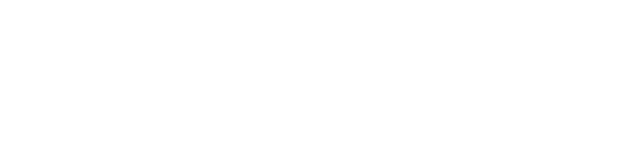
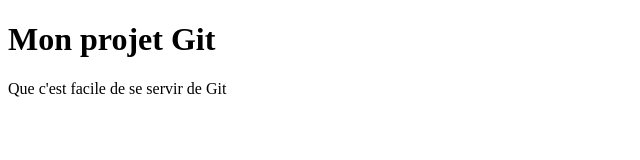
Before and after one commit to ohalim23/mon_premier_git, a plain HTML site: page index.html in a window 1280 px wide. Shown: the whole page, without its empty margins (0-640 px from the left). Drawn offline with Linux system fonts and the light colour scheme.

Commit message:
ajout de texte

```diff
--- a/index.html
+++ b/index.html
@@ -6,5 +6,9 @@
         <title>
             Mon projet Git
         </title>
+        <body>
+            <h1>Mon projet Git</h1>
+            <p>Que c'est facile de se servir de Git</p>
+        </body>
     </head>
 </html>
```
